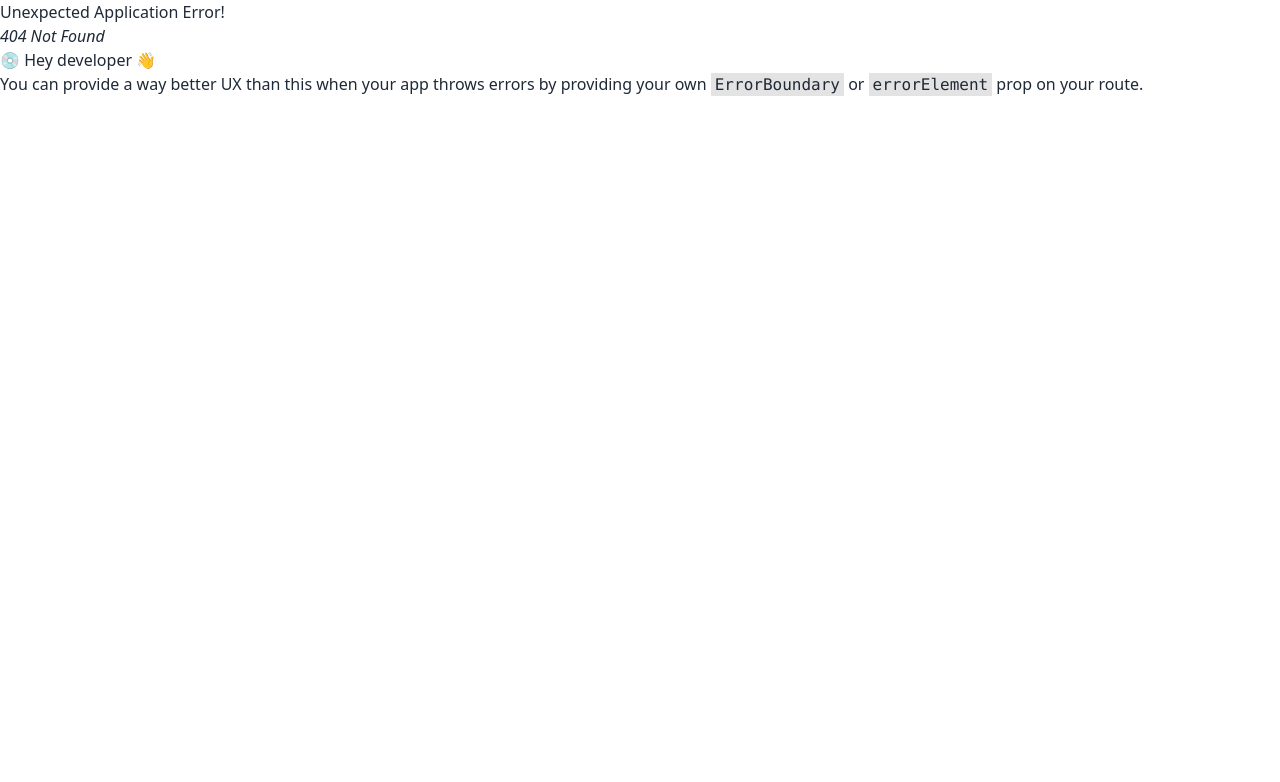
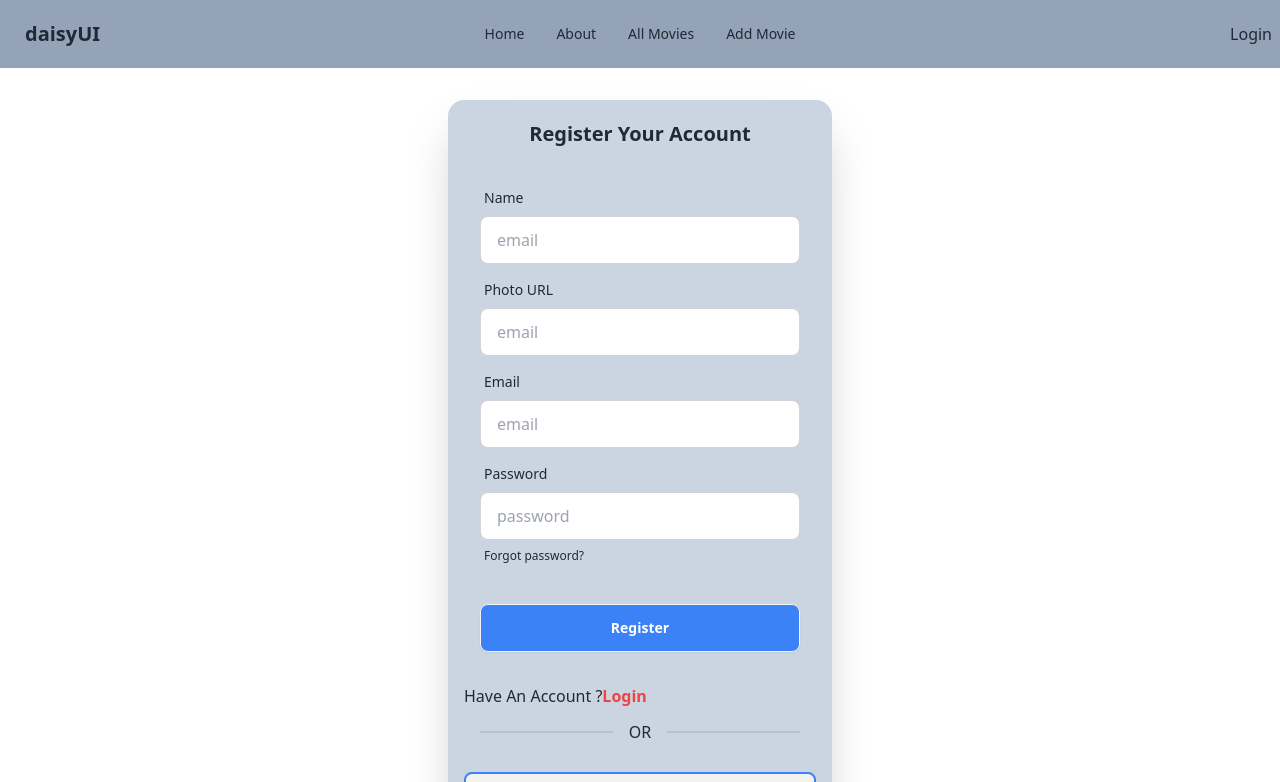
Before and after one commit to MujahidulIslam4541/Movie-Portal-client, a React (Vite) app: page /register in a window 1280 px wide. Before the commit this address had no page. Shown: the top 782 px of the page. Built offline with nearby package versions, Linux system fonts and the light colour scheme.

Commit message:
Login page and register page design complete

```diff
--- a/package.json
+++ b/package.json
@@ -12,6 +12,7 @@
   "dependencies": {
     "react": "^18.3.1",
     "react-dom": "^18.3.1",
+    "react-icons": "^5.4.0",
     "react-router-dom": "^7.0.2"
   },
   "devDependencies": {
--- a/src/components/Footer.jsx
+++ b/src/components/Footer.jsx
@@ -1,9 +1,9 @@
-import React from "react";
+
 
 const Footer = () => {
   return (
     <div>
-      <footer className="footer footer-center bg-slate-300 text-base-content rounded p-10 mt-48">
+      <footer className="footer footer-center bg-slate-300 text-base-content rounded p-10 ">
         <nav className="grid grid-flow-col gap-4">
           <a className="link link-hover">About us</a>
           <a className="link link-hover">Contact</a>
--- a/src/pages/Login.jsx
+++ b/src/pages/Login.jsx
@@ -1,7 +1,72 @@
+import { Link } from "react-router-dom";
+import { FcGoogle } from "react-icons/fc";
+
+export default function Login() {
+
+  const handleLoginSubmit=(e)=>{
+    e.preventDefault()
+    const from=e.target;
+    const email=from.email.value;
+    const password=from.password.value;
+    console.log({email,password});
+
+  }
 
 
-export default function Login() {
   return (
-    <div>Login</div>
-  )
+    <div className="flex justify-center items-center h-screen">
+      <div className="card bg-slate-300 w-full max-w-sm shrink-0 shadow-2xl">
+        <h2 className="text-xl font-semibold text-center mt-5">
+          Login Your Account
+        </h2>
+        <form onSubmit={handleLoginSubmit} className="card-body">
+          <div className="form-control">
+            <label className="label">
+              <span className="label-text">Email</span>
+            </label>
+            <input
+              type="email"
+              placeholder="email"
+              name="email"
+              className="input input-bordered"
+              required
+            />
+          </div>
+          <div className="form-control">
+            <label className="label">
+              <span className="label-text">Password</span>
+            </label>
+            <input
+              type="password"
+              placeholder="password"
+              name="password"
+              className="input input-bordered"
+              required
+            />
+            <label className="label">
+              <a href="#" className="label-text-alt link link-hover">
+                Forgot password?
+              </a>
+            </label>
+          </div>
+          <div className="form-control mt-6">
+            <button className="btn bg-blue-500 text-white font-semibold ">Login</button>
+          </div>
+        </form>
+        <p className=" px-8">
+          Don t Have An Account{" "}
+          <Link to="/register" className="font-semibold text-red-500">
+            Register
+          </Link>
+        </p>
+        <div className="divider px-8">OR</div>
+        <div className="flex justify-center items-center gap-2 border-2 border-blue-500 py-2 rounded-lg m-4 btn">
+          <button className="text-3xl ">
+            <FcGoogle></FcGoogle>
+          </button>
+          <p className="font-bold">Continue With Google</p>
+        </div>
+      </div>
+    </div>
+  );
 }
--- /dev/null
+++ b/src/pages/Register.jsx
@@ -0,0 +1,101 @@
+import { Link } from "react-router-dom";
+import { FcGoogle } from "react-icons/fc";
+
+const Register = () => {
+
+    const handleRegisterSubmit=e=>{
+        e.preventDefault()
+        const from=e.target;
+        const name=from.name.value;
+        const photo=from.photo.value;
+        const email=from.email.value;
+        const password=from.password.value;
+        console.log({name,photo,email,password});
+    }
+
+  return (
+    <div>
+      <div className="flex justify-center items-center h-screen">
+        <div className="card bg-slate-300 w-full max-w-sm shrink-0 shadow-2xl">
+          <h2 className="text-xl font-semibold text-center mt-5">
+            Register Your Account
+          </h2>
+          <form onSubmit={handleRegisterSubmit} className="card-body">
+            <div className="form-control">
+              <label className="label">
+                <span className="label-text">Name</span>
+              </label>
+              <input
+                type="text"
+                placeholder="email"
+                name="name"
+                className="input input-bordered"
+                required
+              />
+            </div>
+            <div className="form-control">
+              <label className="label">
+                <span className="label-text">Photo URL</span>
+              </label>
+              <input
+                type="text"
+                placeholder="email"
+                name="photo"
+                className="input input-bordered"
+                required
+              />
+            </div>
+            <div className="form-control">
+              <label className="label">
+                <span className="label-text">Email</span>
+              </label>
+              <input
+                type="email"
+                placeholder="email"
+                name="email"
+                className="input input-bordered"
+                required
+              />
+            </div>
+            <div className="form-control">
+              <label className="label">
+                <span className="label-text">Password</span>
+              </label>
+              <input
+                type="password"
+                placeholder="password"
+                name="password"
+                className="input input-bordered"
+                required
+              />
+              <label className="label">
+                <a href="#" className="label-text-alt link link-hover">
+                  Forgot password?
+                </a>
+              </label>
+            </div>
+            <div className="form-control mt-6">
+              <button className="btn bg-blue-500 text-white font-semibold">Register</button>
+            </div>
+          </form>
+          <p className=" px-4">
+             Have An Account ?
+            <Link to="/login" className="font-semibold text-red-500">
+              Login
+            </Link>
+          </p>
+          <div className="divider px-8">OR</div>
+        <div className="flex justify-center items-center gap-2 border-2 border-blue-500 py-2 rounded-lg m-4 btn">
+          <button className="text-3xl ">
+            <FcGoogle></FcGoogle>
+          </button>
+          <p className="font-bold">Continue With Google</p>
+        </div>
+      </div>
+        </div>
+      </div>
+    // </div>
+  );
+};
+
+export default Register;
```
Also changed, not shown: src/Routes/Router.jsx (+33 -0 lines), 1 other file (tests, documents, lock files or other folders).
